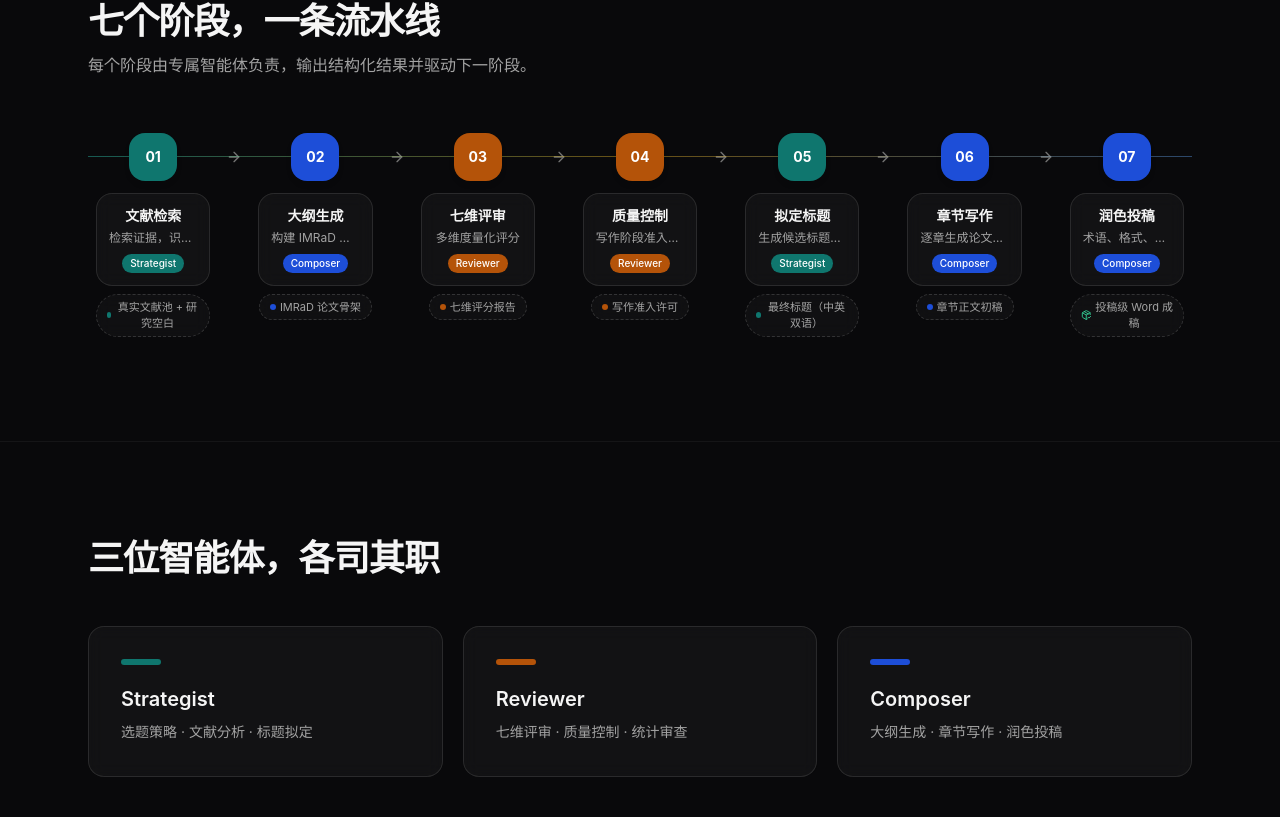
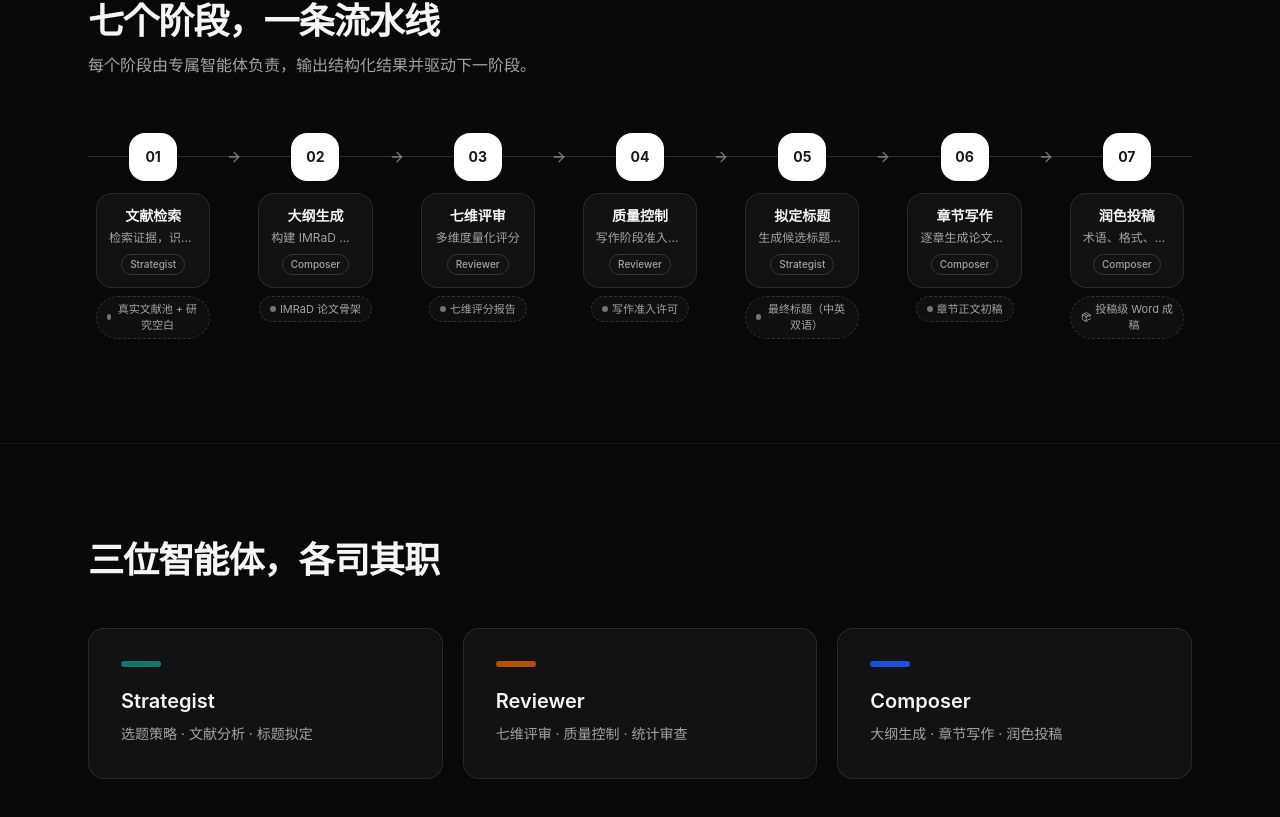
Before and after one commit to wannengxiaodie/medpaper, a React (Vite) app: page / in a window 1280 px wide. Shown: the part 1498-2315 px from the top of the page. Built offline with nearby package versions, Linux system fonts and the light colour scheme.

Commit message:
流水线色块统一为中性单色调，贴合整体风格

```diff
--- a/src/pages/Home.tsx
+++ b/src/pages/Home.tsx
@@ -136,7 +136,7 @@ export default function Home() {
           <div className="relative mt-14 pb-2">
             <div className="relative px-2">
               {/* 横向流水线轨道（穿过节点中心，仅宽屏一排时显示） */}
-              <div className="absolute left-0 right-0 top-[23px] hidden h-px bg-gradient-to-r from-teal-600/50 via-amber-600/50 to-blue-600/50 lg:block dark:from-teal-400/40 dark:via-amber-400/40 dark:to-blue-400/40" />
+              <div className="absolute left-0 right-0 top-[23px] hidden h-px bg-neutral-300 lg:block dark:bg-white/15" />
               {/* 轨道上的流动脉冲 */}
               <div className="pipeline-pulse absolute top-[19px] hidden h-2 w-2 rounded-full bg-neutral-900 lg:block dark:bg-white" />
               <div className="flex flex-wrap items-start justify-center gap-x-3 gap-y-6">
@@ -144,27 +144,21 @@ export default function Home() {
                   <Fragment key={s.key}>
                     {/* 模块 */}
                     <div className="group flex w-[46%] min-w-0 flex-col items-center text-center sm:w-[30%] lg:w-auto lg:min-w-0 lg:flex-1">
-                      <div
-                        className="relative z-10 flex h-12 w-12 shrink-0 items-center justify-center rounded-2xl text-sm font-bold text-white shadow-md transition duration-300 group-hover:scale-110"
-                        style={{ backgroundColor: AGENTS[s.agent].color }}
-                      >
+                      <div className="relative z-10 flex h-12 w-12 shrink-0 items-center justify-center rounded-2xl bg-neutral-900 text-sm font-bold text-white shadow-md transition duration-300 group-hover:scale-110 dark:bg-white dark:text-neutral-900">
                         {String(s.index).padStart(2, "0")}
                       </div>
                       <div className="mt-3 w-full rounded-2xl border border-neutral-200 bg-white/85 px-3 py-3 backdrop-blur transition duration-300 group-hover:-translate-y-0.5 group-hover:border-neutral-300 group-hover:shadow-lg dark:border-white/10 dark:bg-white/[0.04] dark:group-hover:border-white/25">
                         <div className="text-sm font-semibold">{s.title}</div>
                         <div className="mt-1 truncate text-xs text-neutral-500 dark:text-neutral-400">{s.subtitle}</div>
-                        <div
-                          className="mx-auto mt-2 w-fit rounded-full px-2 py-0.5 text-[10px] font-medium text-white"
-                          style={{ backgroundColor: AGENTS[s.agent].color }}
-                        >
+                        <div className="mx-auto mt-2 w-fit rounded-full border border-neutral-200 px-2 py-0.5 text-[10px] font-medium text-neutral-500 dark:border-white/15 dark:text-neutral-400">
                           {AGENTS[s.agent].name}
                         </div>
                       </div>
                       {/* 向下游传递的产物 */}
                       <div className="mt-2 inline-flex items-center gap-1 rounded-full border border-dashed border-neutral-300 bg-white/60 px-2.5 py-1 text-[11px] text-neutral-500 backdrop-blur dark:border-white/15 dark:bg-white/[0.03] dark:text-neutral-400">
                         {i === PIPELINE_STAGES.length - 1
-                          ? <PackageCheck className="h-3 w-3 text-emerald-600 dark:text-emerald-400" />
-                          : <span className="h-1.5 w-1.5 rounded-full" style={{ backgroundColor: AGENTS[s.agent].color }} />}
+                          ? <PackageCheck className="h-3 w-3" />
+                          : <span className="h-1.5 w-1.5 rounded-full bg-neutral-400 dark:bg-neutral-500" />}
                         {HANDOFFS[i]}
                       </div>
                     </div>
```
